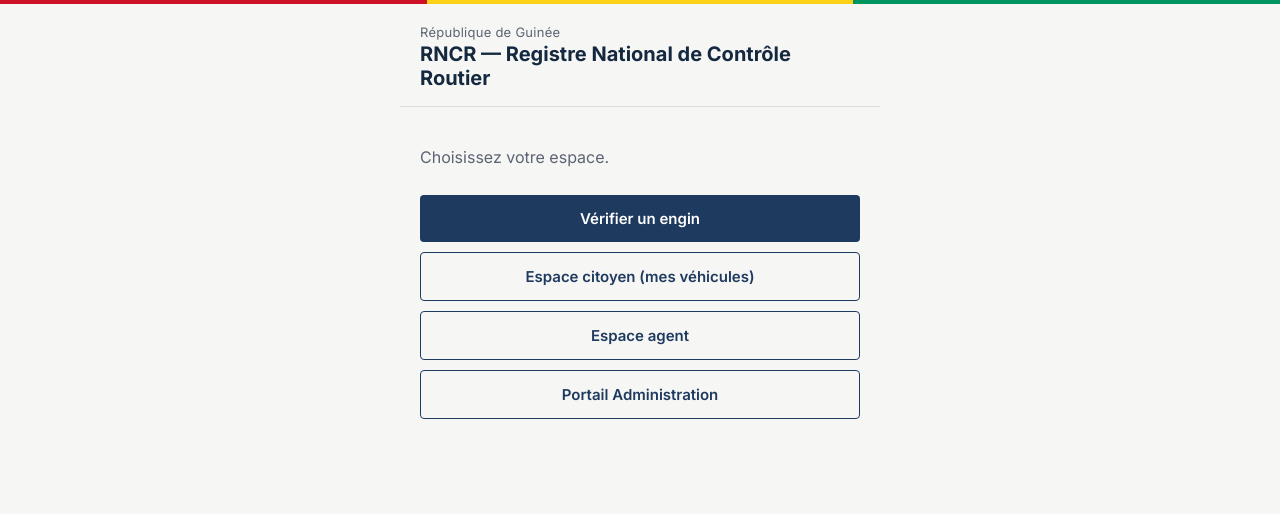
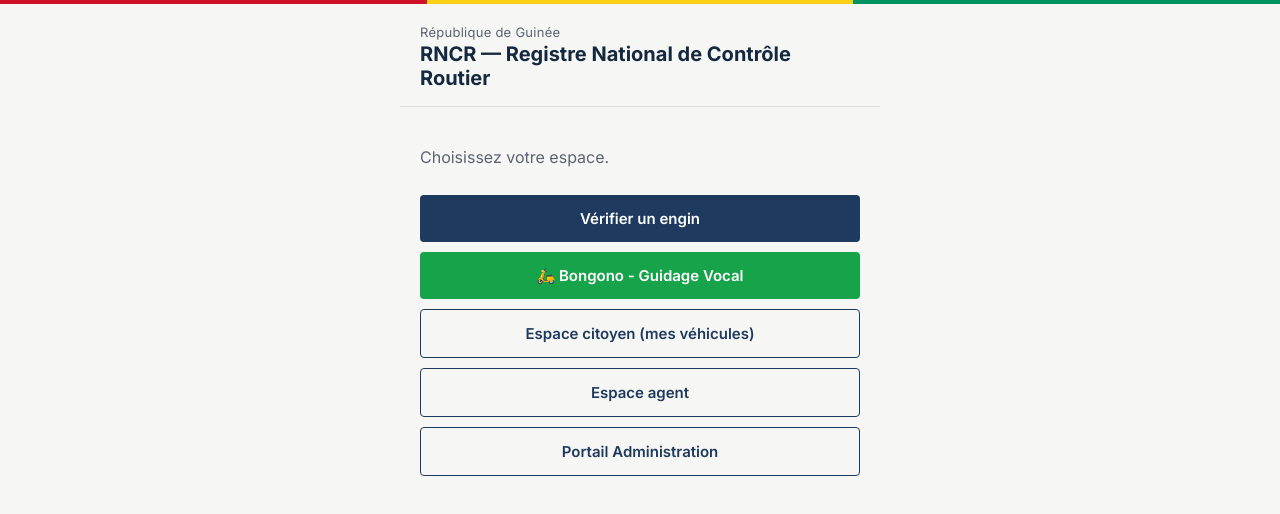
Before and after one commit to nathanaelreneb-cmd/Registre-National-de-Contr-le-Routier-RNCR-, a Next.js app: page / in a window 1280 px wide. Shown: the top 514 px of the page. Built offline with nearby package versions, Linux system fonts and the light colour scheme.

Commit message:
Update page.jsx

```diff
--- a/app/page.jsx
+++ b/app/page.jsx
@@ -13,6 +13,7 @@ export default function Accueil() {
         </p>
 
         <Link href="/verifier" className="btn">Vérifier un engin</Link>
+        <Link href="/bongono" className="btn" style={{background:'#16a34a'}}>🛵 Bongono - Guidage Vocal</Link>
         <Link href="/citoyen/login" className="btn secondaire">Espace citoyen (mes véhicules)</Link>
         <Link href="/agent/login" className="btn secondaire">Espace agent</Link>
         <Link href="/admin/login" className="btn secondaire">Portail Administration</Link>
```
